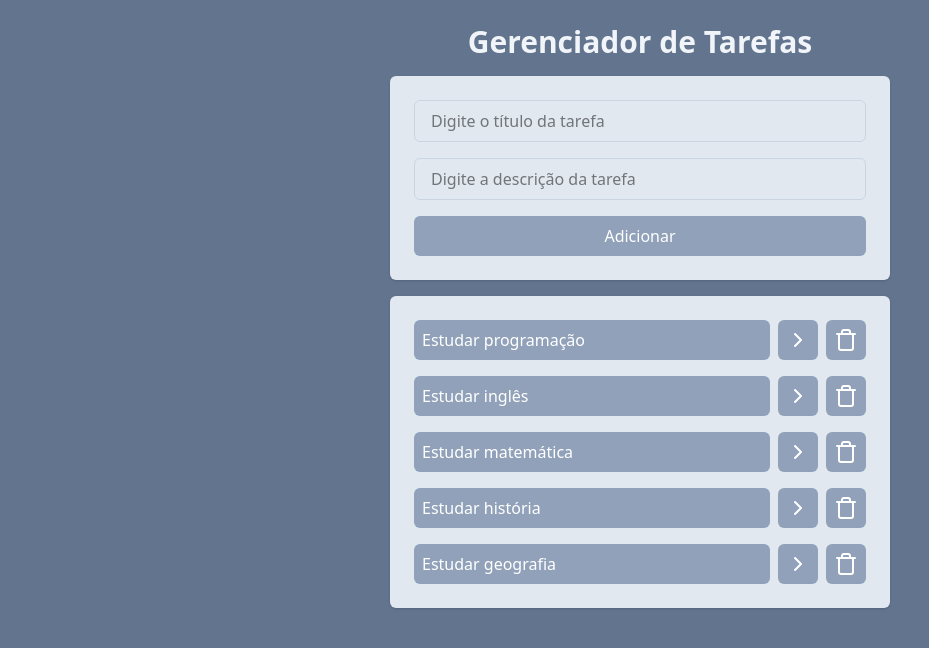
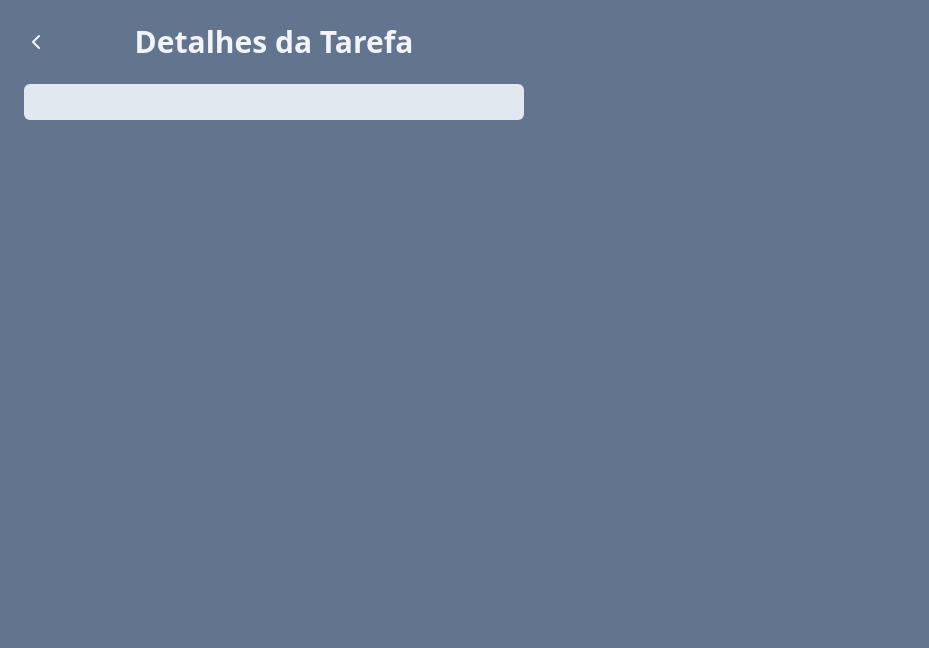
Before and after one commit to IvsonSouza/Aprendendo-React, a React (Vite) app: page /task in a window 1280 px wide. Shown: the top 648 px of the page, without its empty margins (0-929 px from the left). Built offline with nearby package versions, Linux system fonts and the light colour scheme.

Commit message:
Criação do router TaskPage (detalhes da task)

```diff
--- a/package.json
+++ b/package.json
@@ -14,6 +14,7 @@
     "lucide-react": "^0.525.0",
     "react": "^18.3.1",
     "react-dom": "^18.3.1",
+    "react-router-dom": "^7.8.2",
     "uuid": "^11.1.0"
   },
   "devDependencies": {
--- a/src/components/Tasks.jsx
+++ b/src/components/Tasks.jsx
@@ -1,7 +1,17 @@
 import React, { useState } from "react";
-import { ChevronRight, Trash  } from "lucide-react";
+import { ChevronRight, Trash } from "lucide-react";
+import { useNavigate } from "react-router-dom";
 
-function Tasks({tasks, onTaskClick, onDeleteTaskClick}) {
+function Tasks({ tasks, onTaskClick, onDeleteTaskClick }) {
+  const navigate = useNavigate();
+
+  function onSeeDetailsClick(task) {
+    const query = new URLSearchParams();
+    query.set("title", task.title);
+    query.set("description", task.description);
+    navigate(`/task?${query.toString()}`);
+  }
+
   return (
     <ul className="space-y-4 p-6 bg-slate-200 rounded-md shadow">
       {tasks.map((task) => (
@@ -14,10 +24,16 @@
           >
             {task.title}
           </button>
-          <button className="bg-slate-400 p-2 rounded-md text-white">
+          <button
+            onClick={() => onSeeDetailsClick(task)}
+            className="bg-slate-400 p-2 rounded-md text-white"
+          >
             <ChevronRight />
           </button>
-          <button onClick={() => onDeleteTaskClick(task.id)} className="bg-slate-400 p-2 rounded-md text-white">
+          <button
+            onClick={() => onDeleteTaskClick(task.id)}
+            className="bg-slate-400 p-2 rounded-md text-white"
+          >
             <Trash />
           </button>
         </li>
--- a/src/main.jsx
+++ b/src/main.jsx
@@ -1,10 +1,23 @@
-import { StrictMode } from 'react'
-import { createRoot } from 'react-dom/client'
-import App from './App.jsx'
-import './index.css'
+import { StrictMode } from "react";
+import { createRoot } from "react-dom/client";
+import App from "./App.jsx";
+import "./index.css";
+import { createBrowserRouter, RouterProvider } from "react-router-dom";
+import TaskPage from "./pages/TaskPage.jsx";
 
-createRoot(document.getElementById('root')).render(
+const router = createBrowserRouter([
+  {
+    path: "/",
+    element: <App />,
+  },
+  {
+    path: "/task",
+    element: <TaskPage />,
+  },
+]);
+
+createRoot(document.getElementById("root")).render(
   <StrictMode>
-    <App />
-  </StrictMode>,
-)
+    <RouterProvider router={router} />
+  </StrictMode>
+);
--- /dev/null
+++ b/src/pages/TaskPage.jsx
@@ -0,0 +1,33 @@
+import { ChevronLeft } from "lucide-react";
+import { useNavigate, useSearchParams } from "react-router-dom";
+
+function TaskPage() {
+  const navigate = useNavigate();
+  const [searchParams] = useSearchParams();
+  const title = searchParams.get("title");
+  const description = searchParams.get("description");
+
+  return (
+    <div className="w-screen h-screen bg-slate-500 justify-center p-6">
+      <div className="w-[500px] space-y-4">
+        <div className="flex justify-center relative mb-6">
+          <button
+            onClick={() => navigate(-1)}
+            className="absolute left-0 top-0 bottom-0 text-slate-100"
+          >
+            <ChevronLeft />
+          </button>
+          <h1 className="text-3xl text-slate-100 font-bold text-center">
+            Detalhes da Tarefa
+          </h1>
+        </div>
+        <div className="bg-slate-200 p-4 rounded-md">
+          <h2 className="text-xl font-bold text-slate-600 pb-1">{title}</h2>
+          <p className="text-slate-600">{description}</p>
+        </div>
+      </div>
+    </div>
+  );
+}
+
+export default TaskPage;
```
Also changed, not shown: 1 other file (tests, documents, lock files or other folders).
